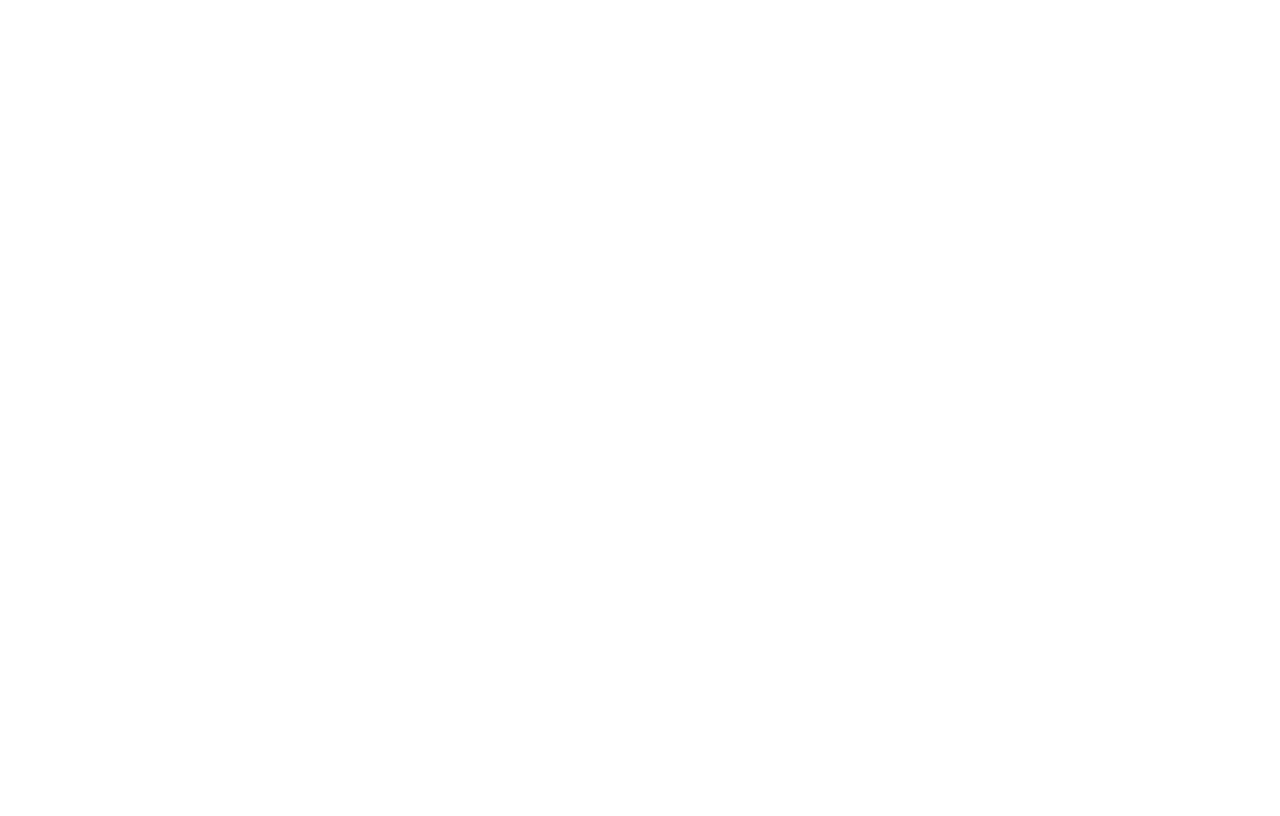
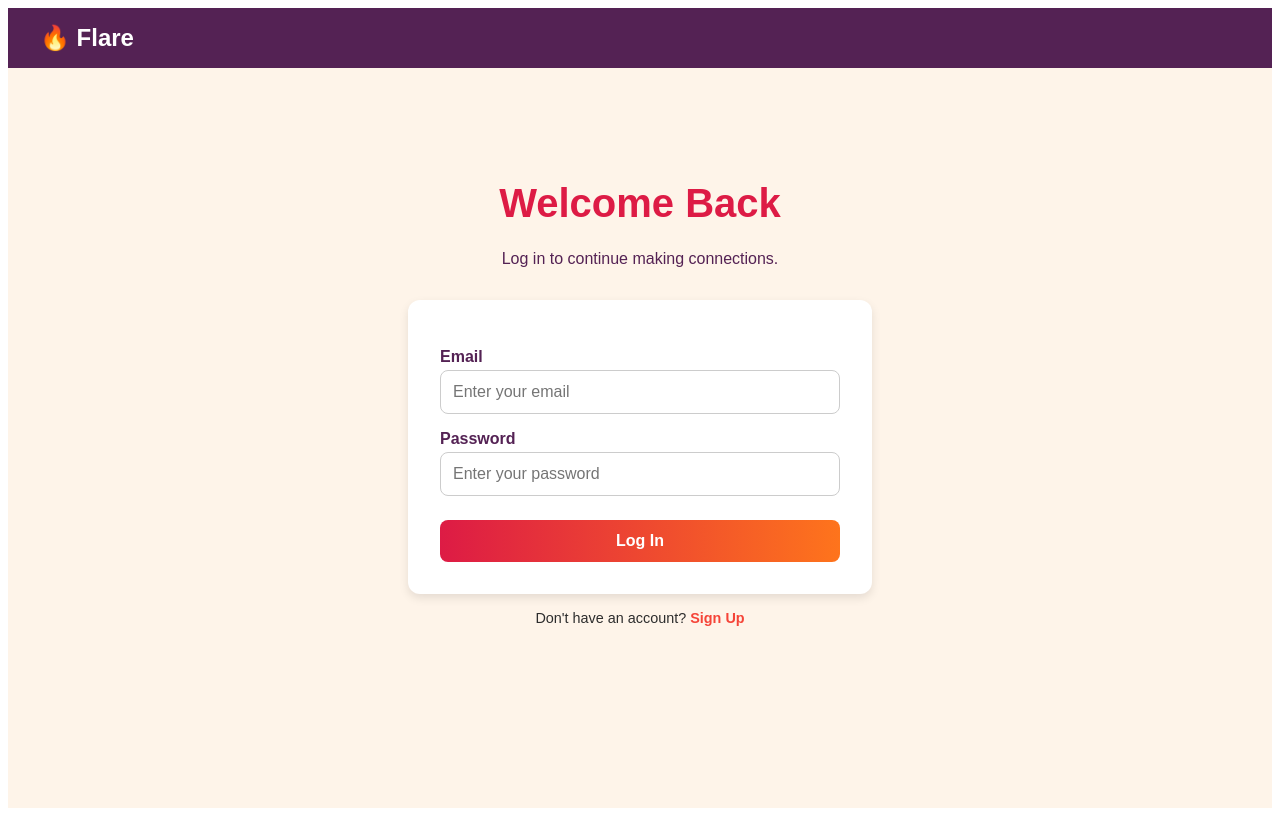
Before and after one commit to StephanieVDH/tinder-frontend, a Vue app: page /login in a window 1280 px wide. Built offline with nearby package versions, Linux system fonts and the light colour scheme.

Commit message:
Login page frontend

```diff
--- a/src/components/HomePage.vue
+++ b/src/components/HomePage.vue
@@ -99,7 +99,7 @@
 #homepage {
   min-height: 100vh;
   font-family: 'Inter', -apple-system, BlinkMacSystemFont, sans-serif;
-  background: #542254;
+  background: #fef4e9;
 }
 
 /* Header */
@@ -337,7 +337,7 @@
     gap: 1rem;
   }
 
-  .btn-primary, .btn-secondary {
+  .btn {
     width: 100%;
     max-width: 280px;
   }
--- /dev/null
+++ b/src/components/LogIn.vue
@@ -0,0 +1,143 @@
+<template>
+  <div class="login-container">
+    <header class="login-header">
+      <div class="logo">🔥 Flare</div>
+    </header>
+
+    <section class="login-main">
+      <h1>Welcome Back</h1>
+      <p class="subtitle">Log in to continue making connections.</p>
+
+      <form @submit.prevent="handleLogin" class="login-form">
+        <label>Email</label>
+        <input type="email" v-model="email" required placeholder="Enter your email" />
+
+        <label>Password</label>
+        <input type="password" v-model="password" required placeholder="Enter your password" />
+
+        <button type="submit" class="login-btn">Log In</button>
+      </form>
+
+      <p class="signup-link">
+        Don't have an account?
+        <router-link to="/register">Sign Up</router-link>
+    </p>
+    </section>
+  </div>
+</template>
+
+<script>
+export default {
+  name: 'LoginPage',
+  data() {
+    return {
+      email: '',
+      password: ''
+    };
+  },
+  methods: {
+    handleLogin() {
+      // Simple login stub — replace with real authentication call
+      alert(`Email: ${this.email}\nPassword: ${this.password}`);
+      // POST to backend login endpoint, e.g., fetch('/api/login', { method: 'POST', body: JSON.stringify(...) })
+    }
+  }
+};
+</script>
+
+<style scoped>
+.login-container {
+  font-family: 'Arial', sans-serif;
+  color: #2d2d2d;
+  background-color: #fef4e9;
+  min-height: 100vh;
+  display: flex;
+  flex-direction: column;
+}
+
+.login-header {
+  background-color: #542254;
+  color: white;
+  padding: 1rem 2rem;
+  font-size: 1.5rem;
+  font-weight: bold;
+}
+
+.logo {
+  display: inline-block;
+}
+
+.login-main {
+  margin-top: 4rem;
+  margin-bottom: 2rem;
+  display: flex;
+  flex-direction: column;
+  align-items: center;
+  padding: 1rem;
+}
+
+.login-main h1 {
+  font-size: 2.5rem;
+  color: #dd1b45;
+  margin-bottom: 0.5rem;
+}
+
+.subtitle {
+  margin-bottom: 2rem;
+  color: #542254;
+  text-align: center;
+}
+
+.login-form {
+  background: white;
+  padding: 2rem;
+  border-radius: 12px;
+  box-shadow: 0 4px 10px rgba(0,0,0,0.1);
+  width: 100%;
+  max-width: 400px;
+  display: flex;
+  flex-direction: column;
+}
+
+.login-form label {
+  margin-top: 1rem;
+  margin-bottom: 0.25rem;
+  font-weight: bold;
+  color: #542254;
+}
+
+.login-form input {
+  padding: 0.75rem;
+  border: 1px solid #ccc;
+  border-radius: 8px;
+  font-size: 1rem;
+}
+
+.login-btn {
+  margin-top: 1.5rem;
+  padding: 0.75rem;
+  background: linear-gradient(to right, #dd1b45, #fe741c);
+  color: white;
+  font-size: 1rem;
+  font-weight: bold;
+  border: none;
+  border-radius: 8px;
+  cursor: pointer;
+  transition: opacity 0.3s ease;
+}
+
+.login-btn:hover {
+  opacity: 0.9;
+}
+
+.signup-link {
+  margin-top: 1rem;
+  font-size: 0.9rem;
+}
+
+.signup-link a {
+  color: #f54438;
+  text-decoration: none;
+  font-weight: bold;
+}
+</style>
--- a/src/router/index.js
+++ b/src/router/index.js
@@ -3,6 +3,7 @@
 
 import HomePage from '@/components/HomePage.vue';
 import RegisterPage from '@/components/RegisterPage.vue';
+import LogIn from '@/components/LogIn.vue';
 
 Vue.use(Router);
 
@@ -19,5 +20,10 @@
       name: 'register',
       component: RegisterPage,
     },
+    {
+      path: '/login',
+      name: 'login',
+      component: LogIn,
+    },
   ],
 });
```
